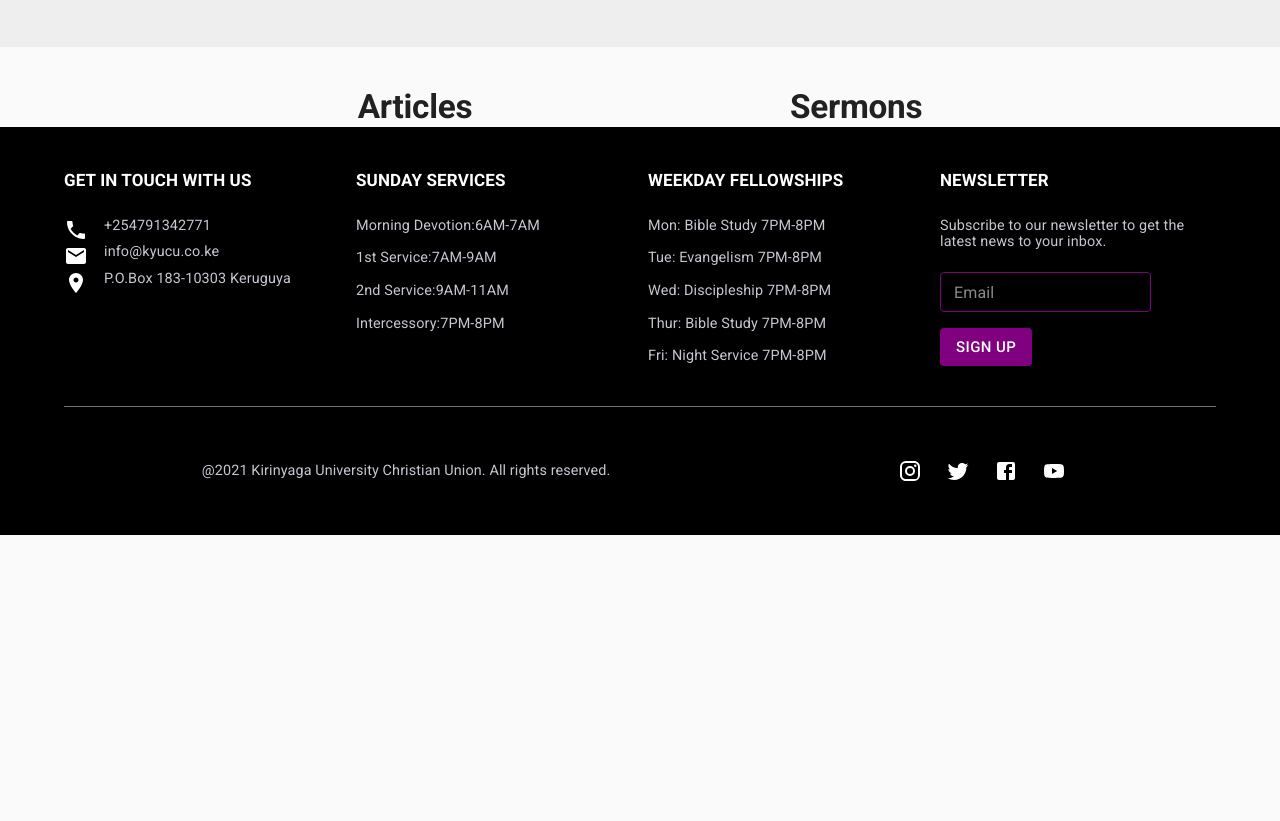
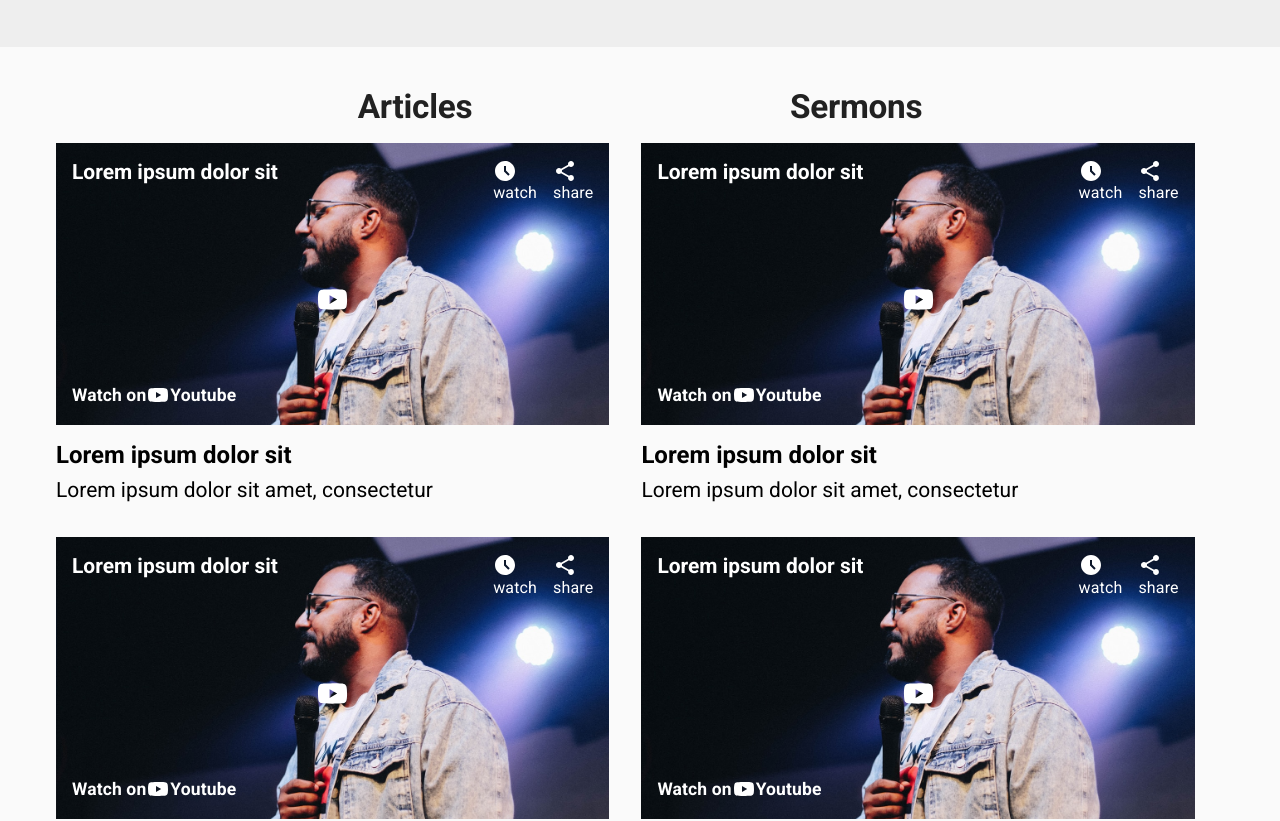
Before and after one commit to KyU-Christian-Union/kyucuwebapp, a React (Create React App) app: page /resources in a window 1280 px wide. Shown: the part 780-1601 px from the top of the page. Before the commit the page ends 1315 px from the top, so only its background shows below. Built offline with nearby package versions, Linux system fonts and the light colour scheme.

Commit message:
Modified resources router

```diff
--- a/src/pages/ResourcePage/ResourcePage.jsx
+++ b/src/pages/ResourcePage/ResourcePage.jsx
@@ -82,6 +82,7 @@
           </Grid>
           <Grid container spacing={0}>
             <Switch>
+              <Route exact path={`${path}/`} component={ResourcesSermons} />
               <Route exact path={`${path}/sermons`} component={ResourcesSermons} />
               <Route exact path={`${path}/articles`} component={ResourcesArticles} />
             </Switch>
```
